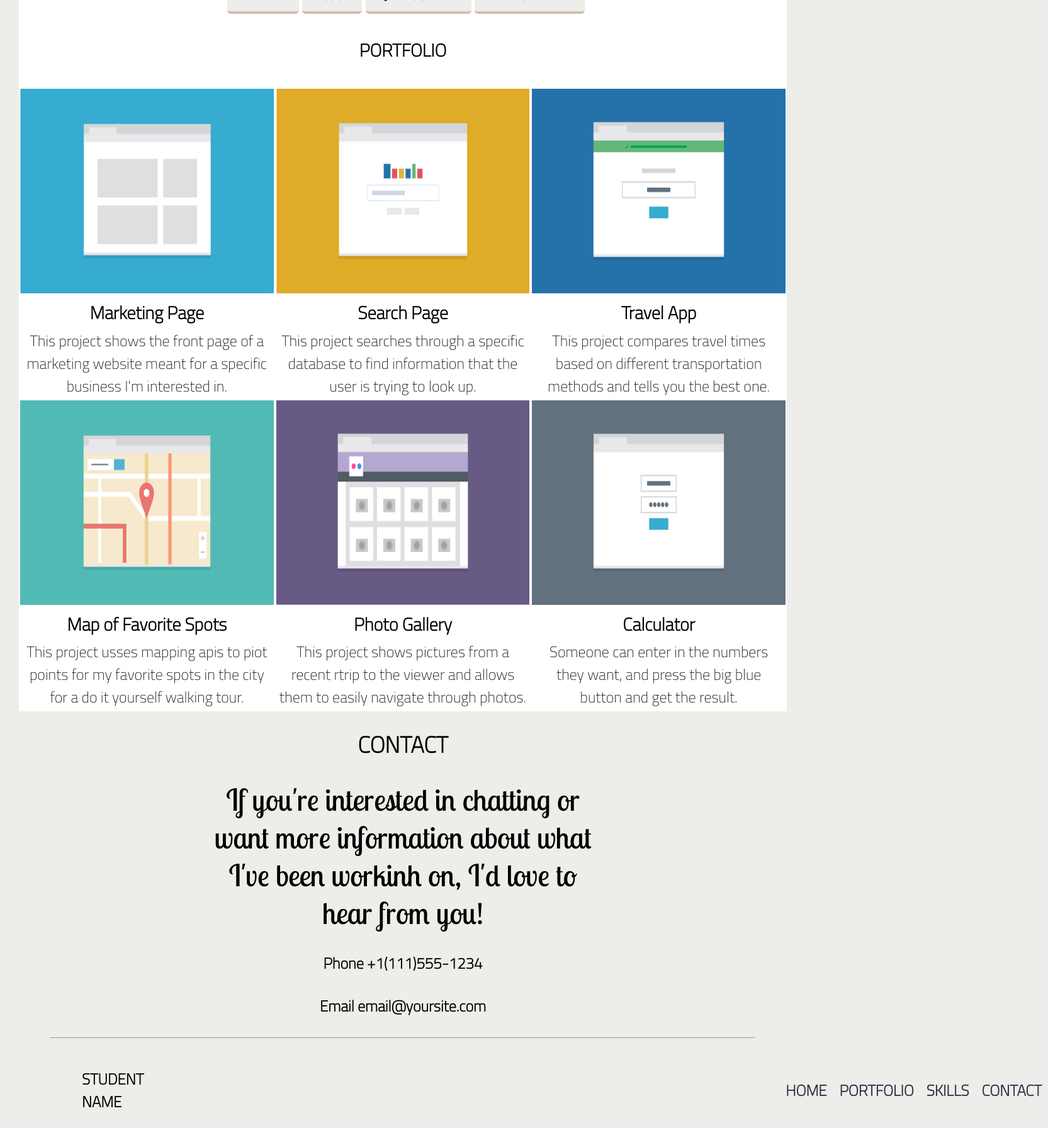
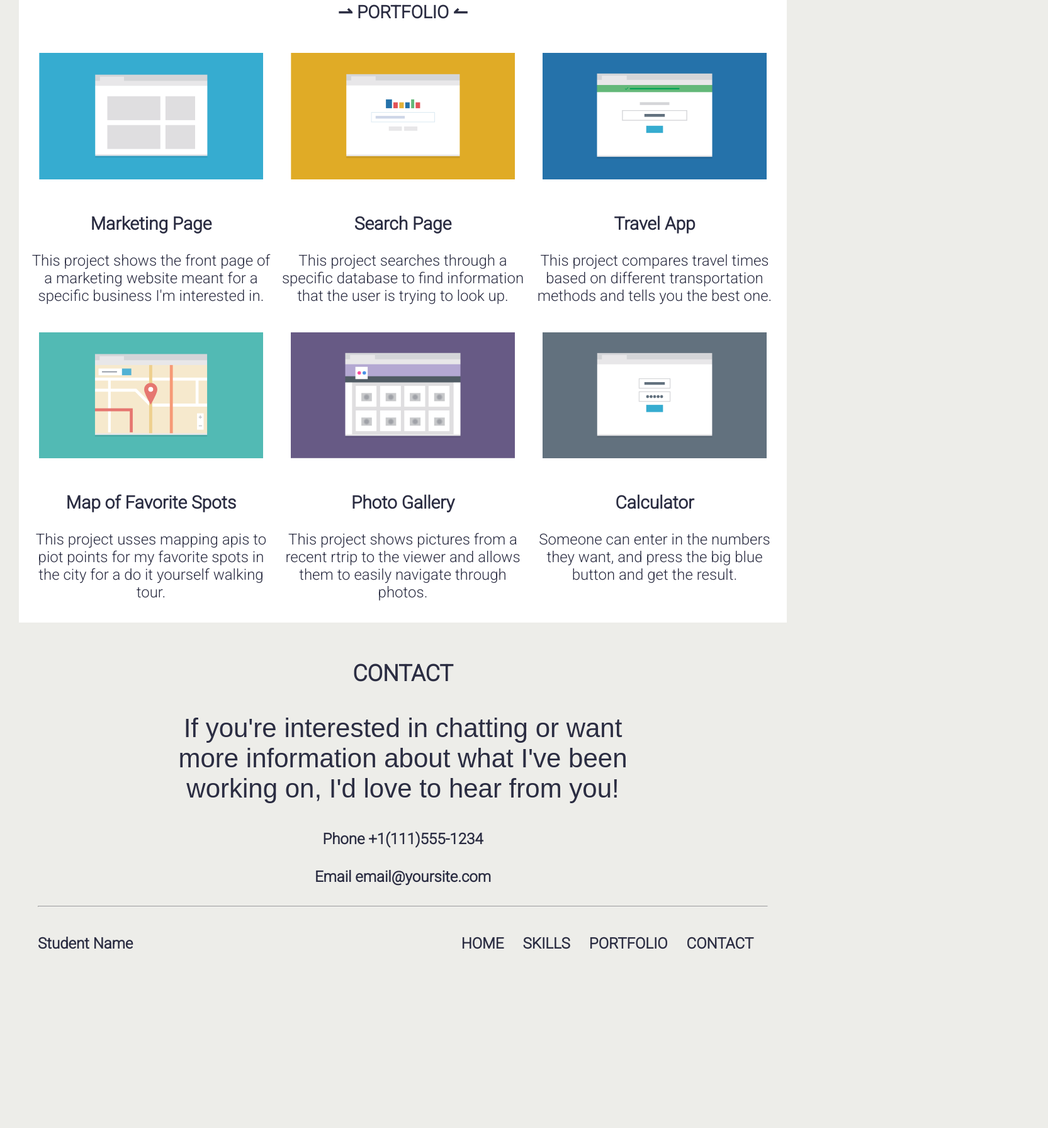
Before and after one commit to Zac-Prejean/Responsive.Layout, a plain HTML site: page project-2-responsive_layout_v3/index.html in a window 1280 px wide. Shown: the part 1008-2800 px from the top of the page at 63% size, 1665 px wide, since content can reach past the window. After the commit the page ends 2588 px from the top, so only its background shows below. Drawn offline with Linux system fonts and the light colour scheme; a web font is replaced by a local one.

Commit message:
Add files via upload

```diff
--- a/project-2-responsive_layout_v3/css/styles.css
+++ b/project-2-responsive_layout_v3/css/styles.css
@@ -1,141 +1,127 @@
-* {
-  box-sizing: border-box;
-}
+
+
+
+
 
 /*basic styles*/
 
-body, h3 {
-  margin: 0;
-}
-h2{
-	margin-top: 0px;
-	padding-top: 25px;
-}
-h3{
-	padding: 0;
-}
-p{
-	margin: .2em;
+body{
+  font-family: 'Roboto', sans-serif;
+  font-size: 1.5em;
+  background-color: #edede9;
+  color: #2b2d42;
+  margin: 10px 0;
 }
 
-/*header and nav*/
+/*header*/
 
-header, main, footer{
-  font-family: 'Titillium Web', sans-serif;
-  font-size: 1.5em;
-}
 header{
-  color: #2b2d42;
-  background: #edede9;
-  padding: 25px;
-  margin-bottom: 30px;
+  text-align: center;
+  padding: 15px;
 }
 .nav{
   display: block;
-  width: 100%;
   font-weight: bold;
   list-style-type: none;
-  padding-right: 30px;
+  padding: 24px 0;
 }
-.nav a, .col_2 a {
+.nav a, .nav_2 a, .nav_3 a {
   text-decoration: none;
+  transition: .1s;
   color: #2b2d42;
-  transition: .1s;
 }
-.nav a:hover {
+.nav a:hover{
   color: #edede9
-}
-h1, .nav{
-	text-align: center;
-	font-size: 1em;
-	width: 100%;
-    color: #2b2d42;
 }
 .nav li {
   margin: 5px 0px 5px;
-  padding: 5px 10px 10px;
-  text-align: center;
+  padding: 10px 15px 10px;
   background-color: #ffffff;
 }
-.profile_pic{
-	max-width:100%;
-	height: 220px;
+.profile_p, footer p{
+	font-family: 'Kdam Thmor Pro', sans-serif;
 }
-.profile_p, .contact_p{
-	font-family: 'Lobster Two', cursive;
-	font-size: 1.2em;
-}
-/*main and footer*/
-
-main, footer{
+/*main*/
+main{
   text-align: center;
-}
-
-.img_pic{
-    max-width: 100%;
-	max-height: 100%;
-	padding: 1.2em;
+  background: #ffffff;
+  padding: 10px;
 }
 .skills_container{
-  width: 100%;
   font-weight: bold;
   list-style-type: none;
-  padding-right: 30px;
+  background-color: #edede9;
+  border-bottom: 4px solid #d5bdaf;
+  border-radius: 6px;
+  margin: 30px;
+  padding: 0px;
 }
 .skills_container li{
   display: inline;
   font-size: .73em;
   padding: 5px;
 }
-footer {
-  background: #edede9;
-  margin-top: 30px;
-  margin: 0;
-  padding: 0;
+.img_pic{
+    max-width: 90%;
+	padding: 20px;
 }
-.col_2{
-	text-align: left;
-	display: flex;
-	justify-content: space-between;
-	width: 100%;
-	font-weight: bold;
-	list-style-type: none;
-	margin-bottom: 0px;
-    padding-bottom: 25px;
-}
-.col_2 a:hover {
-  color: #d5bdaf
+/*footer*/
+footer{
+  text-align: center;
+  padding: 15px;
 }
 .footer_nav_large{
   display: none;
 }
+.footer_nav_small{
+  display: flex;
+  justify-content: space-between;
+}
+.nav_2{
+  display: flex;
+  font-weight: bold;
+  list-style-type: none;
+  padding: 8px;
+}
+.nav_2 a:hover, .nav_3 a:hover, hr {
+  color: #d5bdaf
+}
+.flex_baby{
+  margin:0px 15px;
+}
 
 @media screen and (min-width: 768px) {
 
-.spacing{
-  padding-top: 25px;
-  padding-bottom: 40px;
+/*header*/
+.nav{
+  display: flex;
+  justify-content: center;
 }
-.nav li{
+.nav li {
   background-color: transparent;
-  display: inline;
 }
 .nav a:hover {
   color: #d5bdaf
 }
-.name {
-  margin-left: 50px;
-  text-align: left;
+.nav_3{
+  display: flex;
+  font-weight: bold;
+  list-style-type: none;
+  padding: 8px;
 }
 .banner{
-  padding: 25px 50px 25px;
+	display: flex;
+	flex-direction: row-reverse;
+	padding: 25px;
 }
 .profile_pic{
-  float:right;
-  margin-left: auto;
+	height: 250px;
 }
-.profile_p{
-  text-align: left;
+/*main*/
+.skills_container{
+  background-color: transparent;
+  border-bottom: 0;
+  margin: 50px;
 }
 .skills_container li{
   background-color: #edede9;
@@ -144,13 +130,6 @@ footer {
   border-bottom: 4px solid #d5bdaf;
   border-radius: 6px;
 }
-.img_pic{
-  padding: 0;
-  height: 250px;
-}
-.profile_p, .contact_p{
-	font-size: 1.47em;
-}
 .flex_container{
   display: flex;
   flex-flow: row wrap;
@@ -158,18 +137,10 @@ footer {
 }
 .con_1{
   width: 50%;
-  height: 50%;
-  text-align: center;
 }
-footer{
-	padding:0px 25px;
-
-}
-.move{
-		margin-right: 250px;
-	}
-.contact_p{
-	padding:0px 80px;
+/*footer*/
+.contact_info{
+	padding: 0 50px;
 }
 .footer_nav_small{
   display: none;
@@ -177,64 +148,43 @@ footer{
 .footer_nav_large{
   display: contents;
 }
-
-.col_2 li{
-	display: inline-flex;
-	justify-content: space-around;
-	align-items: center;
-    padding: 10px;
+.footer_nav_flex{
+  display: flex;
+  justify-content: space-between;
 }
 }
+
 @media screen and (min-width: 1024px) {
-	header{
-		padding:10px 0px 150px;
+
+body{
+  margin: 10px 30px 5px;
 }
-	h1{
-		padding-right: 350px;
-	}
-	h1, .nav{
-	width: 30%;
-	}
-	main{
-		background: #ffffff;
-	}
-	body{
-		background: #edede9;
-		margin: auto 30px;
-	}
-	profile_p{
-		padding: 50px;
-	}
-	nav{
+/*header*/
+.top_nav_flex{
   display: flex;
   justify-content: space-between;
-		align-items: center;
+}
+.nav{
+  padding: 0;
 }
 .banner{
-		margin: 25px 100px 25px;
+	padding: 75px;
 }
 .profile_pic{
-	   height: 250px;
+	height: 350px;
 }
-	.profile_p, .contact_p{
-	  font-size: 1.99em;
+.profile_p, footer p{
+	font-size: 1.75em;
 }
-	.contact_p{
-	  padding: 0px 250px;
-	}
-	.img_pic{
-	  height: 325px;
-	}
+/*main*/
 .con_1{
 	  width: 33%;
 	}
-	.col_2{
-	  width: 265%;
+/*footer*/
+footer {
+	padding: 30px;
 }
-	.move{
-		margin-right: 1000px;
-	}
-	footer{
-	  padding: 0px 50px;
+.contact_info{
+	padding: 0 200px;
 }
 }
--- a/project-2-responsive_layout_v3/index.html
+++ b/project-2-responsive_layout_v3/index.html
@@ -5,17 +5,19 @@
     <title>Responsive Layout</title>
     <meta name="viewport" content="width=device-width, initial-scale=1.0">
     <link rel="stylesheet" href="css/styles.css">
-    <link href="https://fonts.googleapis.com/css2?family=Lobster+Two&family=Titillium+Web:wght@200&display=swap" rel="stylesheet">
+    <link rel="preconnect" href="https://fonts.googleapis.com">
+    <link rel="preconnect" href="https://fonts.gstatic.com" crossorigin>
+    <link href="https://fonts.googleapis.com/css2?family=Kdam+Thmor+Pro&family=Roboto:wght@300&display=swap" rel="stylesheet">
  </head>
 
  <body>
 	<header>
-	<nav>
+		<nav class= "top_nav_flex">
 			<h1>STUDENT NAME</h1>
 			<ul class="nav">
 				<li><a href="#top">HOME</a></li>
+				<li><a href="#skills">SKILLS</a></li>
 				<li><a href="#portfolio">PORTFOLIO</a></li>
-			<li><a href="#skills">SKILLS</a></li>
 				<li><a href="#contact">CONTACT</a></li>
 			</ul>
 		</nav>
@@ -26,7 +28,7 @@
 	</header>
 
 	<main>
-		<h3 class="spacing" id="skills">SKILLS</h3>
+		<h3 id="skills">⇀ SKILLS ↼</h3>
 		 <ul class="skills_container">
 		  <li>HTML</li>
 		  <li>CSS</li>
@@ -34,7 +36,7 @@
 		  <li>DANCE FAST</li>
 		 </ul>
 
-	    <h3 class="spacing" id="portfolio">PORTFOLIO</h3>
+	    <h3 id="portfolio">⇀ PORTFOLIO ↼</h3>
 		<div class="flex_container">
 
 			<div class= "con_1">
@@ -70,26 +72,28 @@
 		</div>
 	</main>
 
-	<footer id="contact">
-			<h2>CONTACT</h2>
-			<p class="contact_p">If you're interested in chatting or want more information about what I've been workinh on, I'd love to hear from you!</p>
+	<footer>
+	    <div class= "contact_info">
+			<h2 id="contact">CONTACT</h2>
+			<p>If you're interested in chatting or want more information about what I've been working on, I'd love to hear from you!</p>
 			<h4>Phone +1(111)555-1234</h4>
 			<h4>Email email@yoursite.com</h4>
+		</div>
 		<hr />
 		<div class="footer_nav_small">
-		<ul class= "col_2">
-		<li>STUDENT NAME</li>
+		<h4>Student Name</h4>
+		<ul class= "nav_2">
 			<li><a href="#top">BACK TO TOP</a></li>
 		</ul>
 		</div>
 		<div class="footer_nav_large">
-		<nav>
-		  <ul class= "col_2">
-		    <li class="move">STUDENT NAME</li>
-			<li><a href="#top">HOME</a></li>
-			<li><a href="#portfolio">PORTFOLIO</a></li>
-			<li><a href="#skills">SKILLS</a></li>
-			<li><a href="#contact">CONTACT</a></li>
+		<nav class="footer_nav_flex">
+		 <h4>Student Name</h4>
+		  <ul class= "nav_3">
+			<li class= "flex_baby"><a href="#top">HOME</a></li>
+			<li class= "flex_baby"><a href="#skills">SKILLS</a></li>
+			<li class= "flex_baby"><a href="#portfolio">PORTFOLIO</a></li>
+			<li class= "flex_baby"><a href="#contact">CONTACT</a></li>
 		  </ul>
 		</nav>
 		</div>
```
Lines whose indentation alone changed are shown as unchanged.
